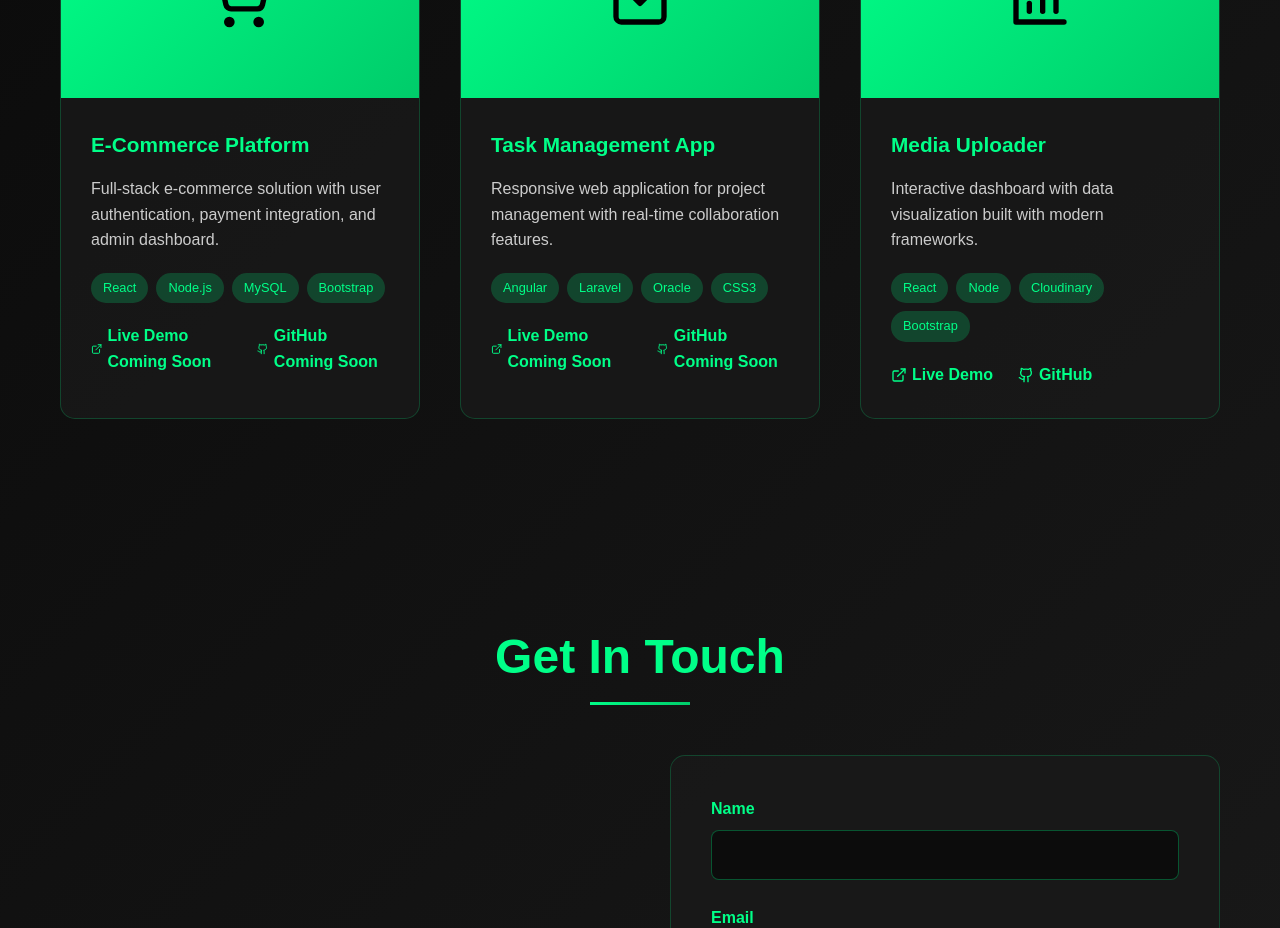
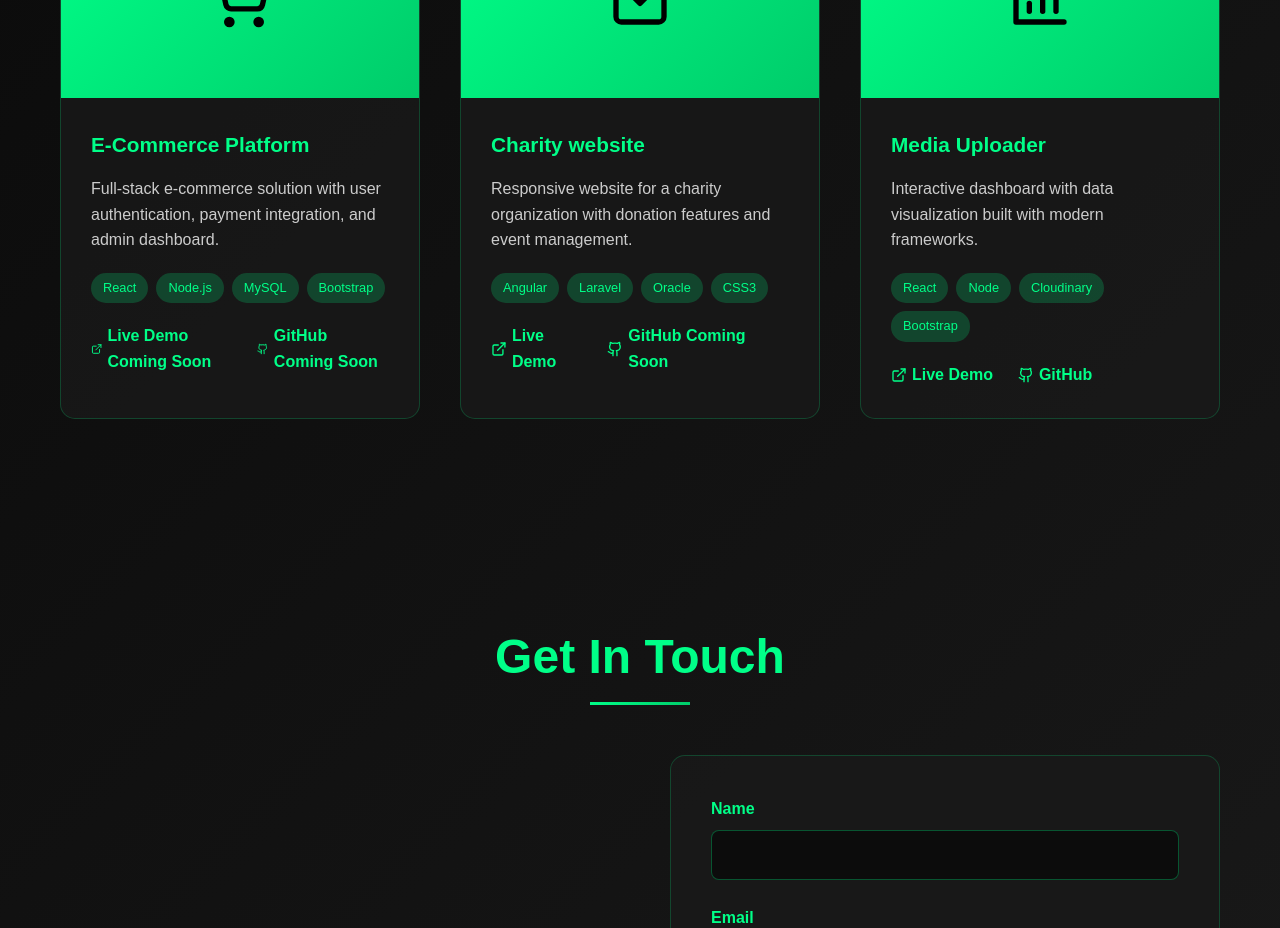
Before and after one commit to inioluwa-1/my-portfolio, a Next.js app: page / in a window 1280 px wide. Shown: the part 2380-3308 px from the top of the page. Built offline with nearby package versions, Linux system fonts and the light colour scheme.

Commit message:
feat: Update project details for Charity website in Projects component

```diff
--- a/src/app/components/Projects.tsx
+++ b/src/app/components/Projects.tsx
@@ -13,11 +13,11 @@ const projectsData: Project[] = [
   },
   {
     id: 2,
-    title: "Task Management App",
-    description: "Responsive web application for project management with real-time collaboration features.",
+    title: "Charity website",
+    description: "Responsive website for a charity organization with donation features and event management.",
     technologies: ["Angular", "Laravel", "Oracle", "CSS3"],
     icon: "task_alt",
-    liveDemo: "",
+    liveDemo: "https://weareacci.org/",
     github: "",
   },
   {
```
